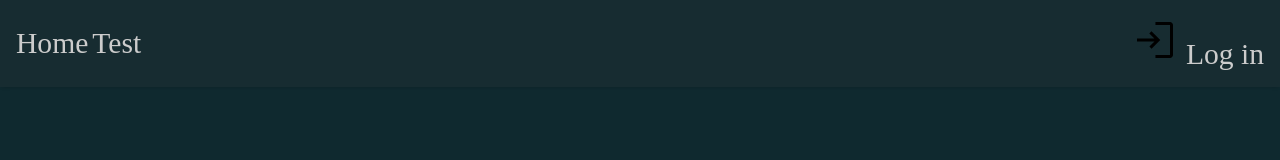
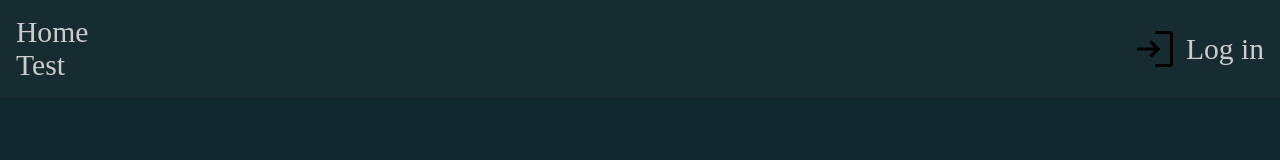
Before and after one commit to mtkonge/virtual-gambling-site, a plain HTML site: page index.html in a window 1280 px wide. Drawn offline with Linux system fonts and the light colour scheme.

Commit message:
aligned log in text

```diff
--- a/style.css
+++ b/style.css
@@ -22,13 +22,20 @@ body {
   }
 
 #navbar-account-button {
-    gap: 0.5em;
+    gap: 0.25em;
 }
 
+#navbar.account-text {
+
+
+}
+
+
 .navbar-button {
+display: flex;
 color: #CCCCCC;
+align-items: center;
 text-decoration: none;
-align-items: center;
 font-size: 1.85rem;
 }
 
```
